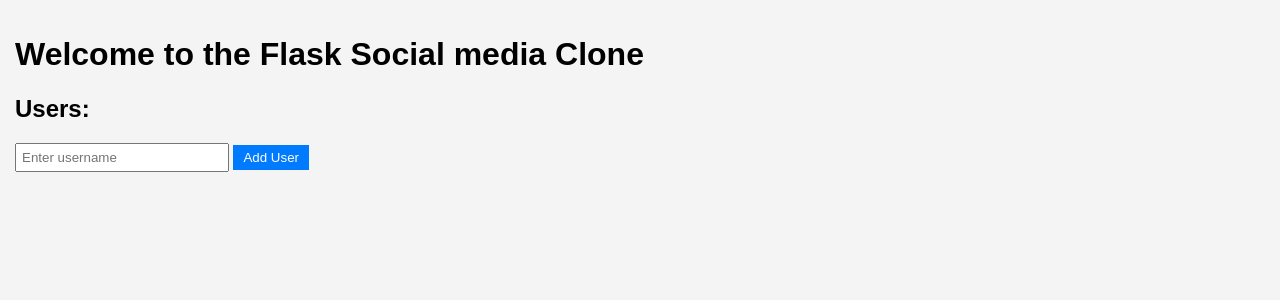
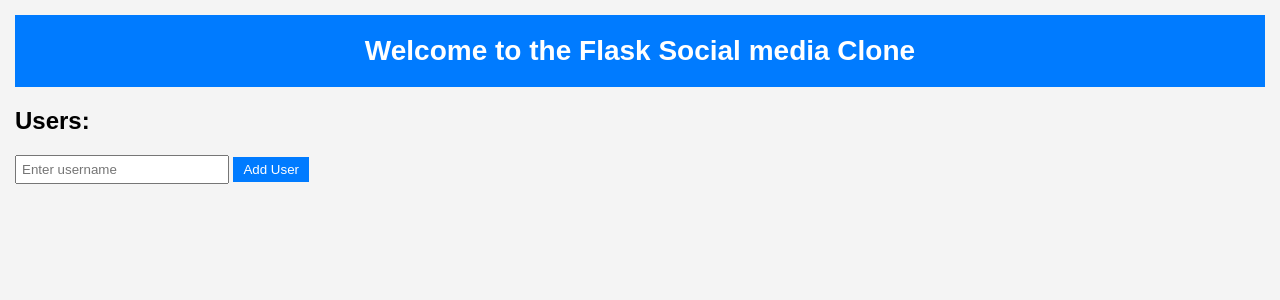
Before and after one commit to sahil-12-gif/flask-social, a Flask app: page / in a window 1280 px wide. Shown: the top 300 px of the page. Run offline with Flask 3, Linux system fonts and the light colour scheme.

Commit message:
add the bg color in index.html

```diff
--- a/templates/index.html
+++ b/templates/index.html
@@ -47,6 +47,14 @@
             font-size: 18px;
             color: #007BFF;
         }
+        h1 {
+            background-color: #007BFF;
+            color: white;
+            padding: 20px;
+            text-align: center;
+            font-size: 28px;
+            margin: 0;
+        }
     </style>
 </head>
 <body>
```
